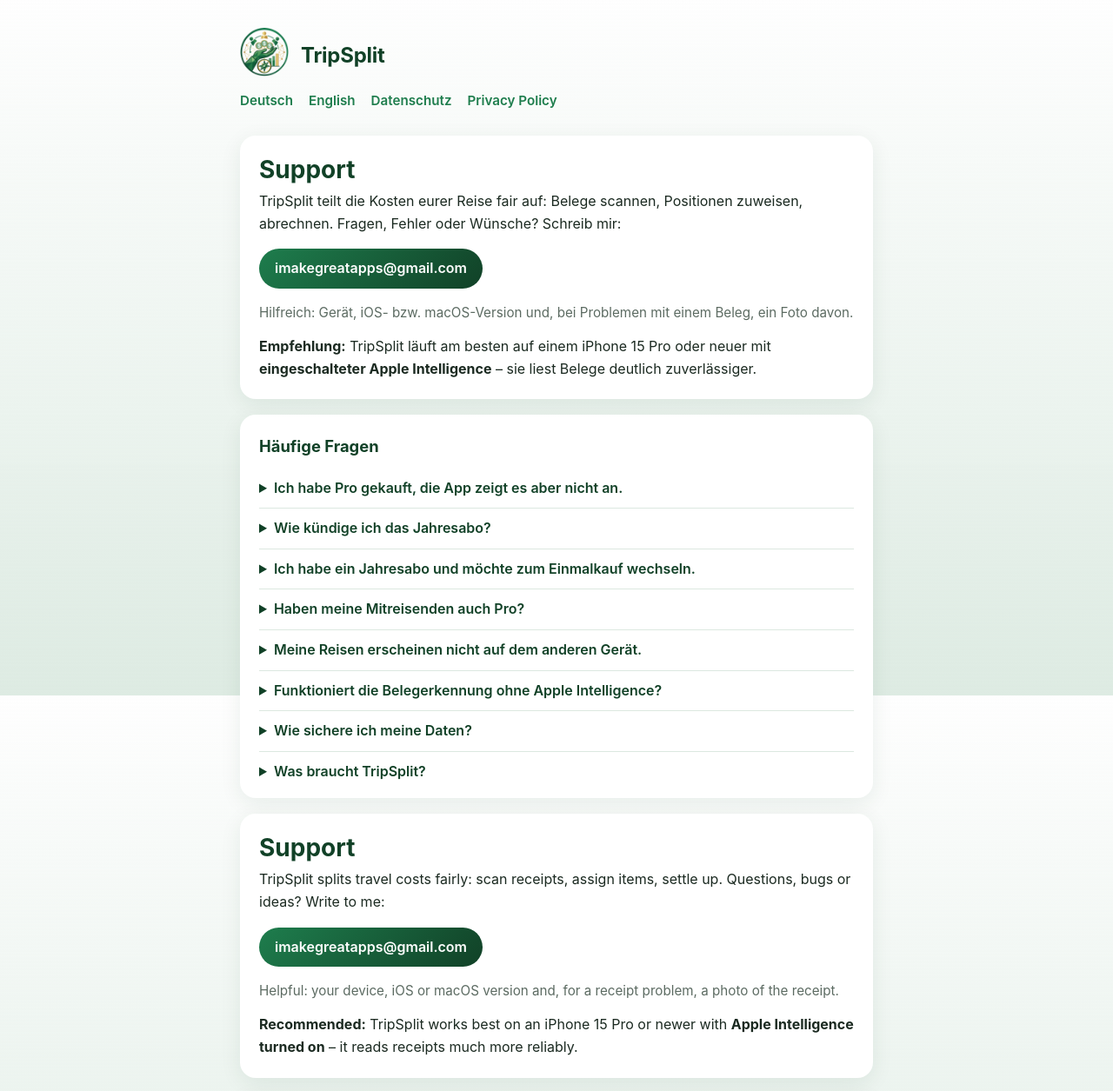
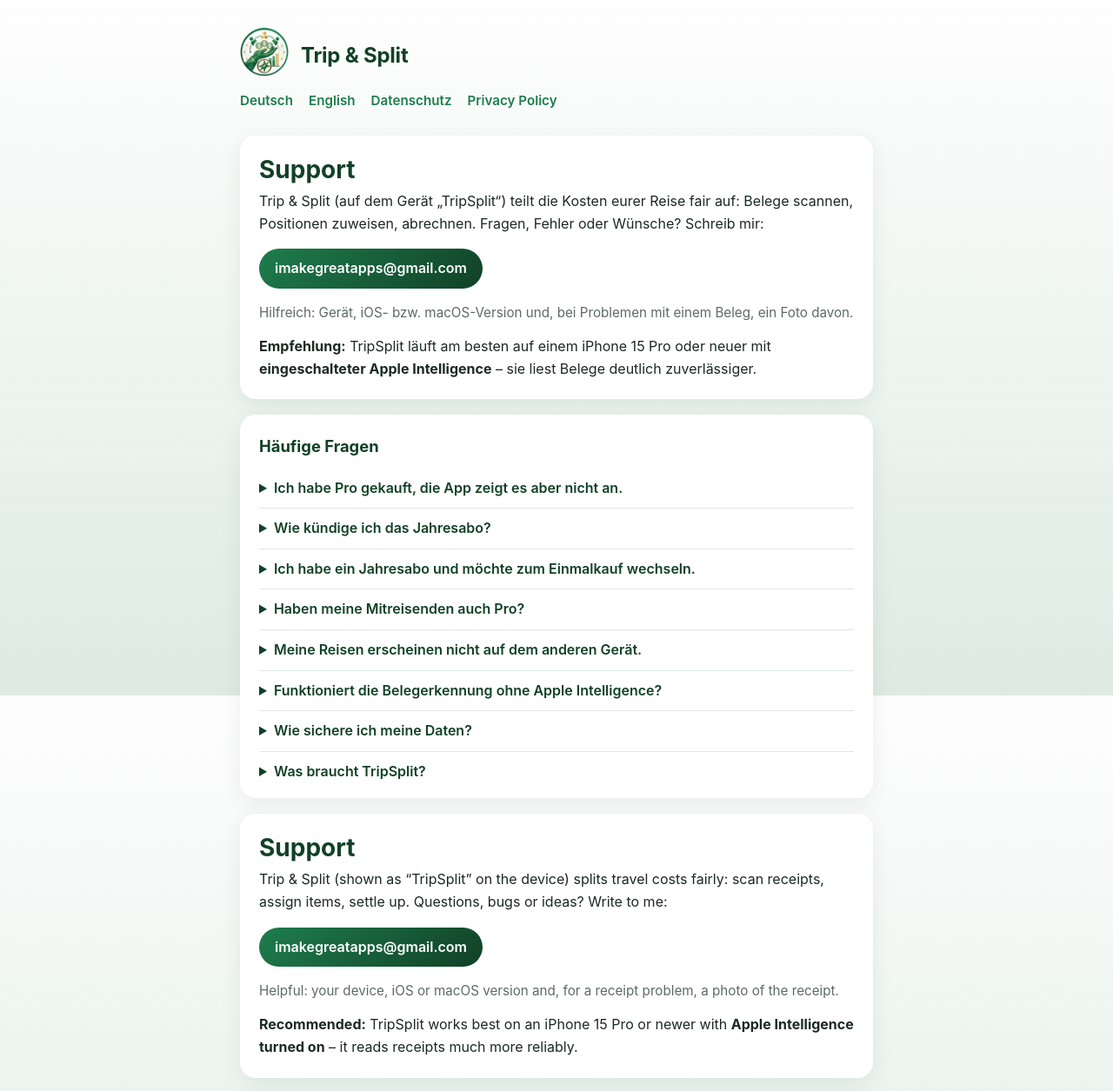
Before and after one commit to alex-dev-12345/tripsplit, a plain HTML site: page index.html in a window 1280 px wide. Shown: the top 1255 px of the page at 87% size. Drawn offline with Linux system fonts and the light colour scheme.

Commit message:
Name Trip & Split

```diff
--- a/index.html
+++ b/index.html
@@ -3,8 +3,8 @@
 <head>
 <meta charset="utf-8">
 <meta name="viewport" content="width=device-width, initial-scale=1">
-<title>TripSplit Support</title>
-<meta name="description" content="Hilfe und Kontakt zu TripSplit, der App zum Aufteilen von Reisekosten.">
+<title>Trip &amp; Split Support</title>
+<meta name="description" content="Hilfe und Kontakt zu Trip &amp; Split (TripSplit), der App zum Aufteilen von Reisekosten.">
 <link rel="icon" href="logo.png">
 <link rel="apple-touch-icon" href="logo.png">
 <link rel="stylesheet" href="style.css">
@@ -13,7 +13,7 @@
 <div class="wrap">
   <header>
     <a href="./"><img src="logo.png" alt=""></a>
-    <a href="./" class="name">TripSplit</a>
+    <a href="./" class="name">Trip &amp; Split</a>
   </header>
   <nav>
     <a href="#de">Deutsch</a>
@@ -25,7 +25,7 @@
   <section id="de">
     <div class="card">
       <h1>Support</h1>
-      <p>TripSplit teilt die Kosten eurer Reise fair auf: Belege scannen, Positionen zuweisen, abrechnen. Fragen, Fehler oder Wünsche? Schreib mir:</p>
+      <p>Trip &amp; Split (auf dem Gerät „TripSplit“) teilt die Kosten eurer Reise fair auf: Belege scannen, Positionen zuweisen, abrechnen. Fragen, Fehler oder Wünsche? Schreib mir:</p>
       <a class="contact" href="mailto:imakegreatapps@gmail.com?subject=TripSplit">imakegreatapps@gmail.com</a>
       <p class="muted">Hilfreich: Gerät, iOS- bzw. macOS-Version und, bei Problemen mit einem Beleg, ein Foto davon.</p>
       <p><strong>Empfehlung:</strong> TripSplit läuft am besten auf einem iPhone 15 Pro oder neuer mit <strong>eingeschalteter Apple Intelligence</strong> – sie liest Belege deutlich zuverlässiger.</p>
@@ -72,7 +72,7 @@
   <section id="en" lang="en">
     <div class="card">
       <h1>Support</h1>
-      <p>TripSplit splits travel costs fairly: scan receipts, assign items, settle up. Questions, bugs or ideas? Write to me:</p>
+      <p>Trip &amp; Split (shown as “TripSplit” on the device) splits travel costs fairly: scan receipts, assign items, settle up. Questions, bugs or ideas? Write to me:</p>
       <a class="contact" href="mailto:imakegreatapps@gmail.com?subject=TripSplit">imakegreatapps@gmail.com</a>
       <p class="muted">Helpful: your device, iOS or macOS version and, for a receipt problem, a photo of the receipt.</p>
       <p><strong>Recommended:</strong> TripSplit works best on an iPhone 15 Pro or newer with <strong>Apple Intelligence turned on</strong> – it reads receipts much more reliably.</p>
```
Also changed, not shown: datenschutz.html (+4 -4 lines), privacy.html (+4 -4 lines).
